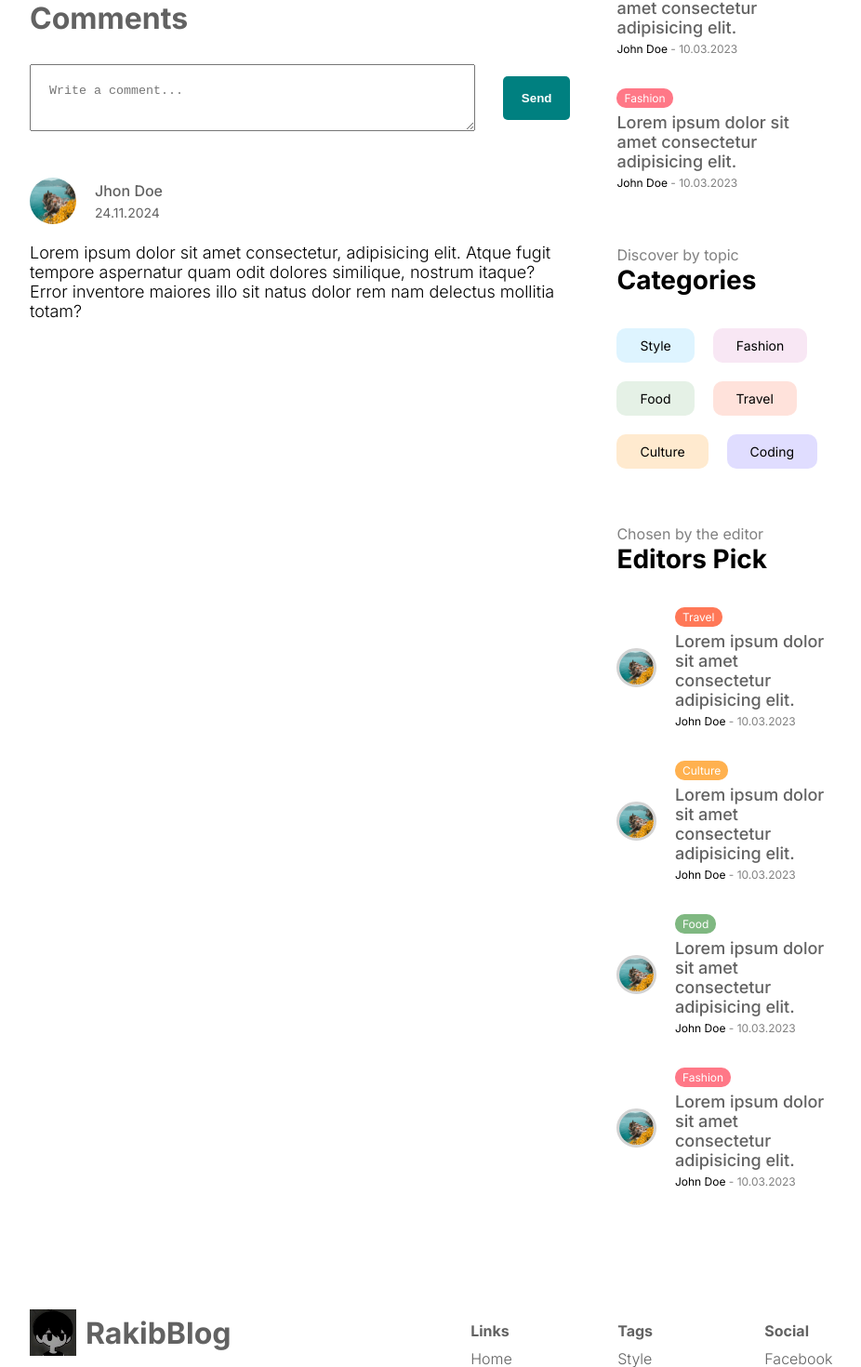
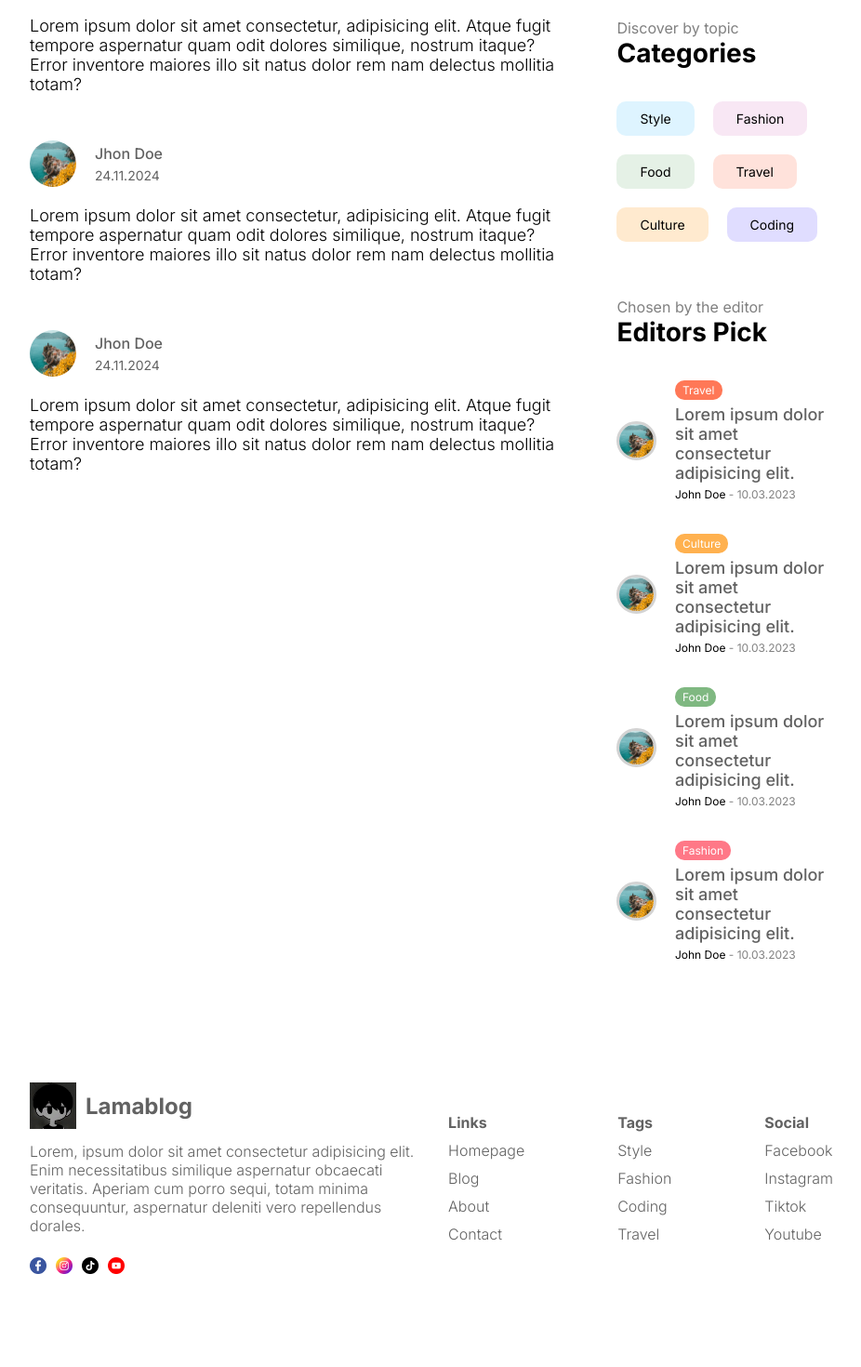
Before and after one commit to RakibMERNDev/rakib-blog, a Next.js app: page /about in a window 1280 px wide. Shown: the part 1225-2695 px from the top of the page at 93% size, without its empty margins (176-1102 px from the left). After the commit the page ends 2615 px from the top, so only its background shows below. Built offline with nearby package versions, Linux system fonts and the light colour scheme.

Commit message:
Enhance responsive design for SinglePage and Footer components with updated styles and improved layout

```diff
--- a/src/app/[slug]/singlePage.module.css
+++ b/src/app/[slug]/singlePage.module.css
@@ -72,3 +72,30 @@
     font-weight: 300;
     margin-bottom: 20px;
 }
+
+@media screen and (max-width:1536px) {
+    .title{
+        font-size: 54px;
+    }
+}
+
+@media screen and (max-width:1280px) {
+    .title{
+        font-size: 48px;
+    }
+}
+
+@media screen and (max-width:1024px) {
+    .imageContainer{
+        display: none;
+    }
+}
+
+@media screen and (max-width:640px) {
+    .title{
+        font-size: 36px;
+    }
+    .description p{
+        font-size: 18px;
+    }
+}
--- a/src/components/comments/Comments.jsx
+++ b/src/components/comments/Comments.jsx
@@ -43,6 +43,50 @@ const Comments = () => {
             delectus mollitia totam?
           </p>
         </div>
+        <div className={styles.comment}>
+          <div className={styles.user}>
+            <Image
+              src="/p1.jpeg"
+              alt=""
+              width={50}
+              height={50}
+              className={styles.image}
+            />
+
+            <div className={styles.userInfo}>
+              <span className={styles.username}>Jhon Doe</span>
+              <span className={styles.date}>24.11.2024</span>
+            </div>
+          </div>
+          <p className={styles.desc}>
+            Lorem ipsum dolor sit amet consectetur, adipisicing elit. Atque
+            fugit tempore aspernatur quam odit dolores similique, nostrum
+            itaque? Error inventore maiores illo sit natus dolor rem nam
+            delectus mollitia totam?
+          </p>
+        </div>
+        <div className={styles.comment}>
+          <div className={styles.user}>
+            <Image
+              src="/p1.jpeg"
+              alt=""
+              width={50}
+              height={50}
+              className={styles.image}
+            />
+
+            <div className={styles.userInfo}>
+              <span className={styles.username}>Jhon Doe</span>
+              <span className={styles.date}>24.11.2024</span>
+            </div>
+          </div>
+          <p className={styles.desc}>
+            Lorem ipsum dolor sit amet consectetur, adipisicing elit. Atque
+            fugit tempore aspernatur quam odit dolores similique, nostrum
+            itaque? Error inventore maiores illo sit natus dolor rem nam
+            delectus mollitia totam?
+          </p>
+        </div>
       </div>
     </div>
   );
--- a/src/components/footer/Footer.jsx
+++ b/src/components/footer/Footer.jsx
@@ -1,31 +1,33 @@
-import React from "react";
+
 import styles from "./footer.module.css";
 import Image from "next/image";
 import Link from "next/link";
+
 const Footer = () => {
   return (
     <div className={styles.container}>
       <div className={styles.info}>
         <div className={styles.logo}>
-          <Image src="/logo.png" alt="rakib-logo" width={50} height={50} />
-          <h1 className={styles.logoText}>RakibBlog</h1>
+          <Image src="/logo.png" alt="lama blog" width={50} height={50} />
+          <h1 className={styles.logoText}>Lamablog</h1>
         </div>
-        <p className={styles.dec}>
-          Lorem ipsum dolor sit amet consectetur, adipisicing elit. Nemo
-          doloremque laudantium a quae similique quasi non. Totam impedit
-          perferendis corrupti.
+        <p className={styles.desc}>
+          Lorem, ipsum dolor sit amet consectetur adipisicing elit. Enim
+          necessitatibus similique aspernatur obcaecati veritatis. Aperiam cum
+          porro sequi, totam minima consequuntur, aspernatur deleniti vero
+          repellendus dorales.
         </p>
         <div className={styles.icons}>
-          <Image src="/facebook.png" alt="facebook" width={18} height={18} />
-          <Image src="/instagram.png" alt="twitter" width={18} height={18} />
-          <Image src="/tiktok.png" alt="instagram" width={18} height={18} />
-          <Image src="/youtube.png" alt="linkedin" width={18} height={18} />
+          <Image src="/facebook.png" alt="" width={18} height={18} />
+          <Image src="/instagram.png" alt="" width={18} height={18} />
+          <Image src="/tiktok.png" alt="" width={18} height={18} />
+          <Image src="/youtube.png" alt="" width={18} height={18} />
         </div>
       </div>
       <div className={styles.links}>
         <div className={styles.list}>
           <span className={styles.listTitle}>Links</span>
-          <Link href="/">Home</Link>
+          <Link href="/">Homepage</Link>
           <Link href="/">Blog</Link>
           <Link href="/">About</Link>
           <Link href="/">Contact</Link>
--- a/src/components/footer/footer.module.css
+++ b/src/components/footer/footer.module.css
@@ -1,71 +1,75 @@
-.container{
+.container {
     margin-top: 50px;
-    padding: 20px 0;
+    padding: 20px 0px;
     display: flex;
     align-items: center;
     justify-content: space-between;
     color: var(--softTextColor);
   }
 
-.info{
+  .info {
     flex: 1;
     display: flex;
     flex-direction: column;
     gap: 14px;
   }
 
-.logo{
+  .logo {
     display: flex;
     align-items: center;
     gap: 10px;
   }
 
-.desc{
+  .logoText {
+    font-size: 24px;
+  }
+
+  .desc {
     font-weight: 300;
   }
 
-.icons{
+  .icons {
     margin-top: 10px;
     display: flex;
     gap: 10px;
   }
 
-.links{
+  .links {
     flex: 1;
     display: flex;
     justify-content: flex-end;
     gap: 100px;
   }
 
-.list{
+  .list {
     display: flex;
     flex-direction: column;
     gap: 10px;
     font-weight: 300;
   }
 
-.listTitle{
+  .listTitle {
     font-weight: bold;
   }
 
-@media screen  and (max-width:1024){
-    .links{
+  @media screen and (max-width: 1024px) {
+    .links {
       gap: 50px;
     }
   }
-@media screen  and (max-width:768){
-    .container{
+  @media screen and (max-width: 768px) {
+    .container {
       flex-direction: column;
       gap: 50px;
     }
-    .links{
+
+    .links {
       width: 100%;
       justify-content: space-between;
     }
   }
-@media screen  and (max-width:640){
-
-    .links{
+  @media screen and (max-width: 640px) {
+    .links {
       font-size: 14px;
     }
   }
```
Lines whose indentation alone changed are shown as unchanged.
